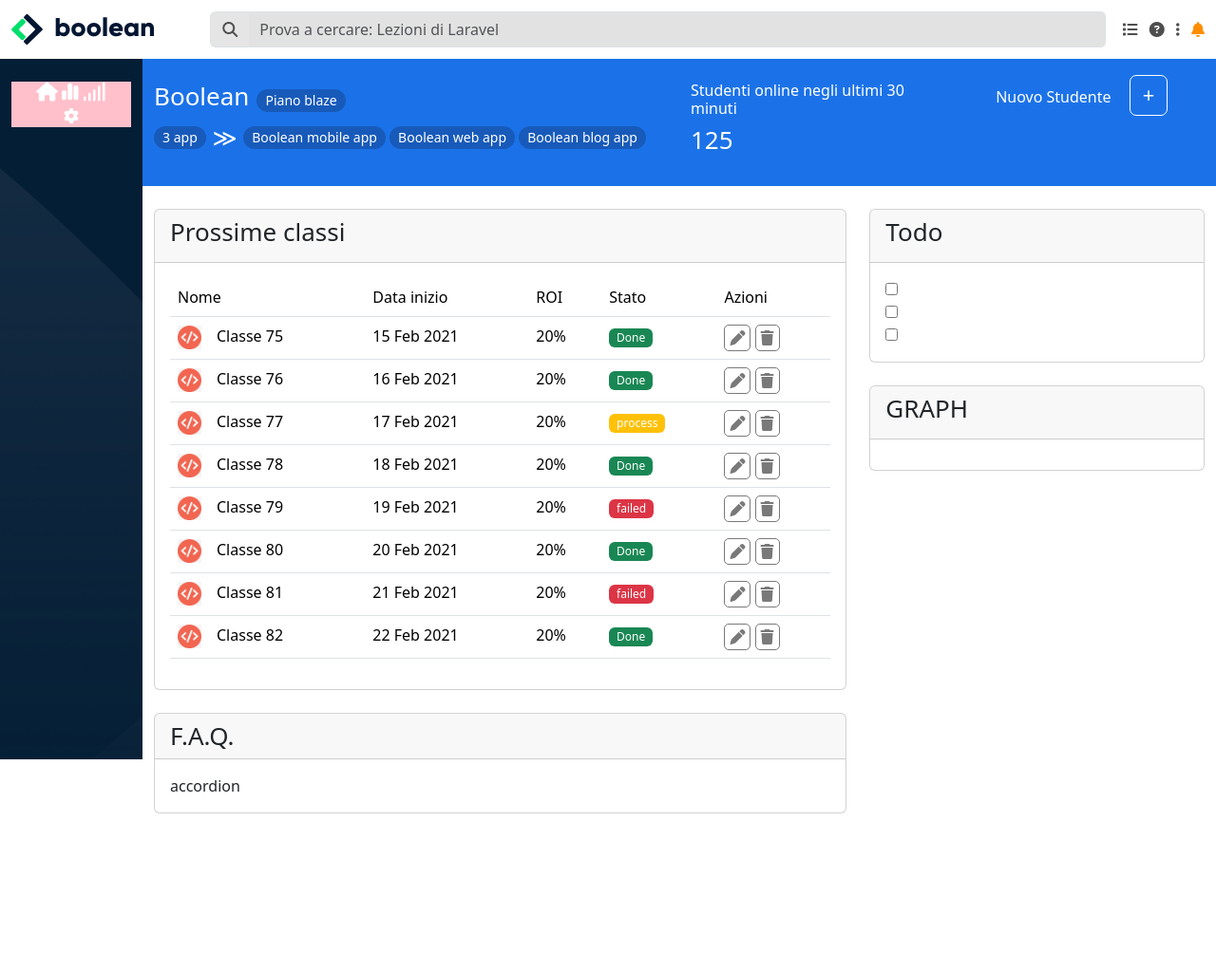
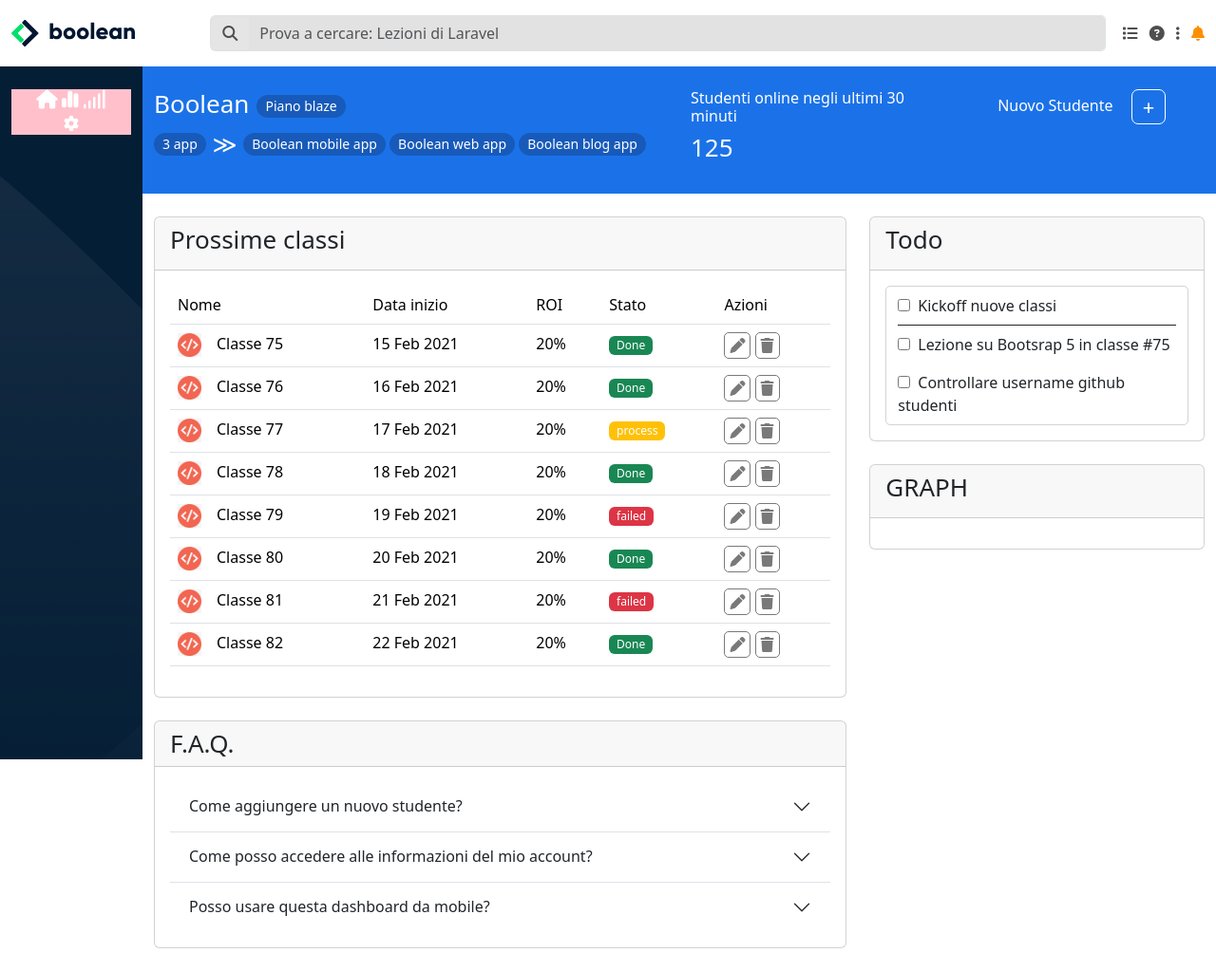
Before and after one commit to andreacassini/html-css-bootstrap-dashboard, a plain HTML site: page index.html in a window 1280 px wide. Shown: the whole page at 95% size. Before the commit the page ends 881 px from the top, so only its background shows below. Drawn offline with nearby package versions, Linux system fonts and the light colour scheme.

Commit message:
STYLE Faq

```diff
--- a/css/style.css
+++ b/css/style.css
@@ -21,11 +21,11 @@ header{
     background-color: rgb(255, 255, 255);
 }
 .mobile-logo{
-    width: 50px;
+    width: 45px;
 }
 
 .logo{
-    width: 150px;
+    width: 130px;
 }
 
 #search-bar{
@@ -45,7 +45,7 @@ header{
     width: 70px;
     position: fixed;
     left: 0;
-    top: 74px;
+    top: 70px;
     bottom: 0px;
 }
 
@@ -56,7 +56,7 @@ header{
 /* MAIN */
 main{
     margin-left: 70px;
-    margin-top: 74px;
+    margin-top: 70px;
 }
 
 /* BOOLEAN */
@@ -67,7 +67,7 @@ main{
 
 
 #button-plus{
-    padding: 4px 13px 7px 13px;
+    padding:1px 11px;
     border: 1px solid white;
     border-radius: 7px;
     font-size: 22px;
@@ -78,7 +78,7 @@ main{
 
 #button-plus:hover{
     background-color: white;
-    color: #1b72e8;
+    color: black;
 }
 
 .badge-boolean, .badge-table-green, .badge-table-yellow, .badge-table-red{
@@ -108,16 +108,24 @@ main{
     padding: 5px;
     border-radius: 5px;
 }
+
+/* TODO */
+.todo-form{
+    border: 1px solid rgba(156, 156, 156, 0.438);
+    border-radius: 5px;
+}
+
+.custom-border{
+    border-bottom: 1px solid ;
+}
 /* MEDIA QUERY */
 /* desktop */
 @media screen and (min-width: 1200px){
     #side-bar{
         width: 150px;
-        top: 62px;
     }
     main{
         margin-left: 150px;
-        margin-top: 62px;
     }
     .content-boolean-center{
         text-align: center;
--- a/index.html
+++ b/index.html
@@ -20,10 +20,10 @@
                             <a href="#"><img src="./assets/img 2/mobile-logo.png" alt="mobile-logo" class="mobile-logo d-xl-none"></a>
                             <a href="#"><img src="./assets/img 2/logo.svg" alt="logo" class="logo d-none d-xl-block"></a>
                         </div>
-                        <div class="col">
+                        <div class="col py-1">
                             <form class="d-flex" role="search">
                                 <div class="input-group">
-                                    <button class="btn btn-outline-secondary border-end-0 border ms-n5 cerca" type="button">
+                                    <button class="btn btn-outline-secondary border-end-0 border cerca" type="button">
                                         <i class="fa fa-search"></i>
                                     </button>
                                     <input class="form-control border-start-0" id="search-bar" type="search" placeholder="Prova a cercare: Lezioni di Laravel" aria-label="Search">
@@ -71,12 +71,24 @@
                     <div class="row">
                         <div class="col-12 col-md my-3 order-md-3">
                             <div class="content-boolean-center">
-                                <h5>Nuovo Studente <a href="#" id="button-plus"><span class="">+</span></a></h5>
+                                <h5>
+                                    Nuovo Studente
+                                    <button class="btn" id="button-plus" type="button" data-bs-toggle="offcanvas" data-bs-target="#offcanvasRight" aria-controls="offcanvasRight">+</button>
+                                    <div class="offcanvas offcanvas-end" tabindex="-1" id="offcanvasRight" aria-labelledby="offcanvasRightLabel">
+                                        <div class="offcanvas-header">
+                                            <h5 class="offcanvas-title" id="offcanvasRightLabel">Inserisci un nuovo studente</h5>
+                                            <button type="button" class="btn-close" data-bs-dismiss="offcanvas" aria-label="Close"></button>
+                                        </div>
+                                        <div class="offcanvas-body">
+
+                                        </div>
+                                    </div>
+                                </h5>
                             </div>
                         </div>
                         <div class="col-12 col-md col-xl-6 my-3 order-md-1">
                             <div class="content-boolean">
-                                <h2>Boolean<span class="badge rounded-pill badge-boolean ms-2">Piano blaze</span></h2>
+                                <h2>Boolean<span class="badge rounded-pill badge-boolean ms-2 align-middle">Piano blaze</span></h2>
                                 <span class="badge rounded-pill badge-boolean align-middle">3 app</span><span style="font-size: 25px;" class="align-middle"> &gg; </span> <span class="badge rounded-pill badge-boolean align-middle d-xl-none">+</span>
                                 <span class="badge rounded-pill badge-boolean align-middle me-1 d-none d-xl-inline-block">Boolean mobile app</span><span class="badge rounded-pill badge-boolean align-middle me-1 d-none d-xl-inline-block">Boolean web app</span><span class="badge rounded-pill badge-boolean align-middle d-none d-xl-inline-block">Boolean blog app</span>
                             </div>
@@ -204,7 +216,39 @@
                                     <div class="card">
                                         <h2 class="card-header">F.A.Q.</h2>
                                         <div class="card-body">
-                                            accordion
+                                            <div class="accordion accordion-flush" id="accordionFlushExample">
+                                                <div class="accordion-item">
+                                                  <h2 class="accordion-header">
+                                                    <button class="accordion-button collapsed" type="button" data-bs-toggle="collapse" data-bs-target="#flush-collapseOne" aria-expanded="false" aria-controls="flush-collapseOne">
+                                                      Come aggiungere un nuovo studente?
+                                                    </button>
+                                                  </h2>
+                                                  <div id="flush-collapseOne" class="accordion-collapse collapse" data-bs-parent="#accordionFlushExample">
+                                                    <div class="accordion-body">Lorem ipsum, dolor sit amet consectetur adipisicing elit. Fugit voluptas recusandae modi non alias beatae libero explicabo laborum obcaecati eligendi aliquid accusamus provident eos exercitationem in at, ratione adipisci saepe.</div>
+                                                  </div>
+                                                </div>
+                                                <div class="accordion-item">
+                                                  <h2 class="accordion-header">
+                                                    <button class="accordion-button collapsed" type="button" data-bs-toggle="collapse" data-bs-target="#flush-collapseTwo" aria-expanded="false" aria-controls="flush-collapseTwo">
+                                                      Come posso accedere alle informazioni del mio account?
+                                                    </button>
+                                                  </h2>
+                                                  <div id="flush-collapseTwo" class="accordion-collapse collapse" data-bs-parent="#accordionFlushExample">
+                                                    <div class="accordion-body">Lorem ipsum dolor sit amet consectetur adipisicing elit. Porro optio mollitia suscipit tempora rem! Cupiditate aspernatur neque saepe ratione sint voluptatibus vitae beatae harum doloribus, sequi, fugit eum fuga placeat!</div>
+                                                  </div>
+                                                </div>
+                                                <div class="accordion-item">
+                                                  <h2 class="accordion-header">
+                                                    <button class="accordion-button collapsed" type="button" data-bs-toggle="collapse" data-bs-target="#flush-collapseThree" aria-expanded="false" aria-controls="flush-collapseThree">
+                                                      Posso usare questa dashboard da mobile?
+                                                    </button>
+                                                  </h2>
+                                                  <div id="flush-collapseThree" class="accordion-collapse collapse" data-bs-parent="#accordionFlushExample">
+                                                    <div class="accordion-body">Lorem ipsum dolor sit amet consectetur adipisicing elit. Neque sint ut, quasi sapiente sequi officia. Atque harum eveniet minima at et, saepe officiis. Eos distinctio vero veritatis ratione! Maiores, perspiciatis?
+                                                    </div>
+                                                  </div>
+                                                </div>
+                                              </div>
                                         </div>
                                     </div>
                                 </div>
@@ -219,12 +263,14 @@
                                 <div class="col-12 mb-4">
                                     <div class="card">
                                         <h2 class="card-header pb-3">Todo</h2>
-                                        <div class="card-body row">
-                                            <form action="#" method="get">
-                                                <div class="col-12"><input type="checkbox"></div>
-                                                <div class="col-12"><input type="checkbox"></div>
-                                                <div class="col-12"><input type="checkbox"></div>
-                                            </form>
+                                        <div class="container-fluid">
+                                            <div class="card-body row">
+                                                <form action="#" method="get" class="todo-form">
+                                                    <div class="col-12 py-2 custom-border"><input type="checkbox" class="me-2">Kickoff nuove classi</div>
+                                                    <div class="col-12 py-2"><input type="checkbox" class="me-2">Lezione su Bootsrap 5 in classe #75</div>
+                                                    <div class="col-12 py-2"><input type="checkbox" class="me-2">Controllare username github studenti</div>
+                                                </form>
+                                            </div>
                                         </div>
                                     </div>
                                 </div>
```
